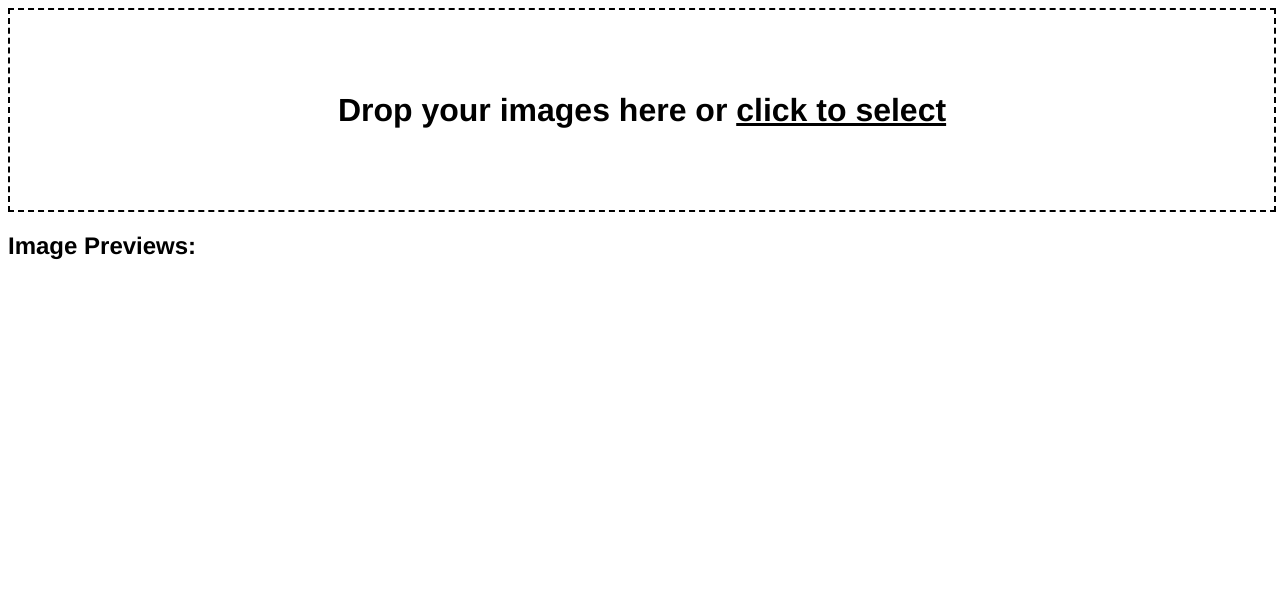
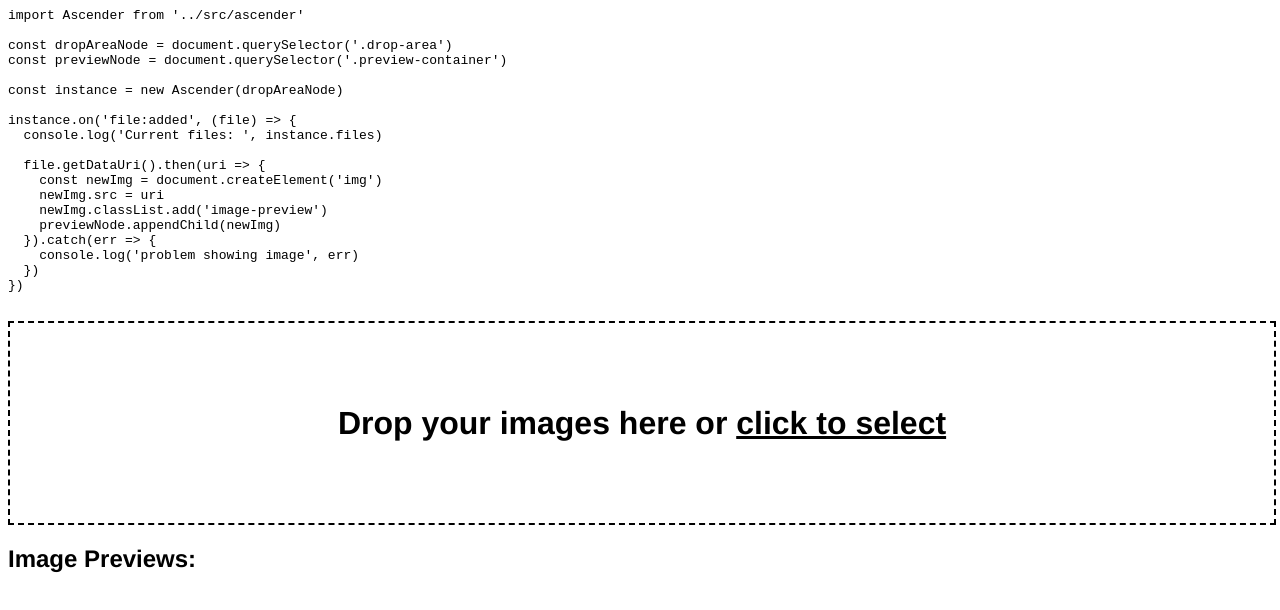
Before and after one commit to jamsinclair/ascender, a website built with Parcel: page examples/index.html in a window 1280 px wide. Built offline with nearby package versions, Linux system fonts and the light colour scheme.

```diff
--- a/examples/index.html
+++ b/examples/index.html
@@ -8,6 +8,27 @@
   <link rel="stylesheet" href="./main.css">
 </head>
 <body>
+  <pre>
+import Ascender from '../src/ascender'
+
+const dropAreaNode = document.querySelector('.drop-area')
+const previewNode = document.querySelector('.preview-container')
+
+const instance = new Ascender(dropAreaNode)
+
+instance.on('file:added', (file) => {
+  console.log('Current files: ', instance.files)
+
+  file.getDataUri().then(uri => {
+    const newImg = document.createElement('img')
+    newImg.src = uri
+    newImg.classList.add('image-preview')
+    previewNode.appendChild(newImg)
+  }).catch(err => {
+    console.log('problem showing image', err)
+  })
+})
+  </pre>
   <div class="drop-area">
     <h1>
       Drop your images here or <span class="underline">click to select</span>
```
